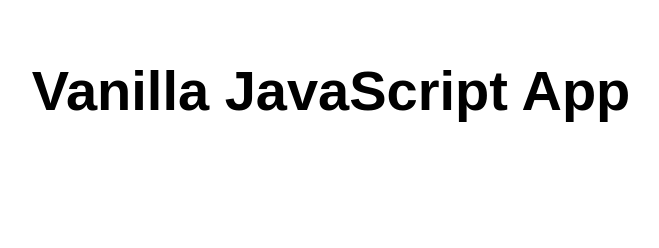
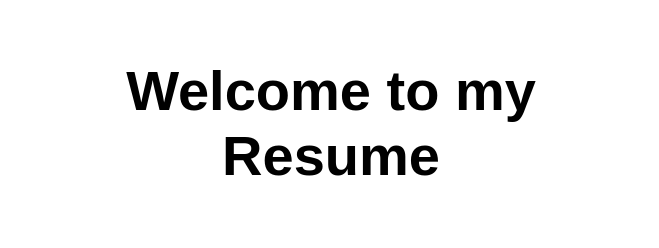
Before and after one commit to M261-CYBER/vanillawebsite, a website: page src/index.html in a window 1280 px wide. Shown: the whole page, without its empty margins (309-968 px from the left). Drawn offline with Linux system fonts and the light colour scheme.

Commit message:
Update index.html

```diff
--- a/src/index.html
+++ b/src/index.html
@@ -10,7 +10,7 @@
 
 <body>
   <main>
-    <h1>Vanilla JavaScript App</h1>
+    <h1>Welcome to my Resume</h1>
   </main>
 </body>
 
```
